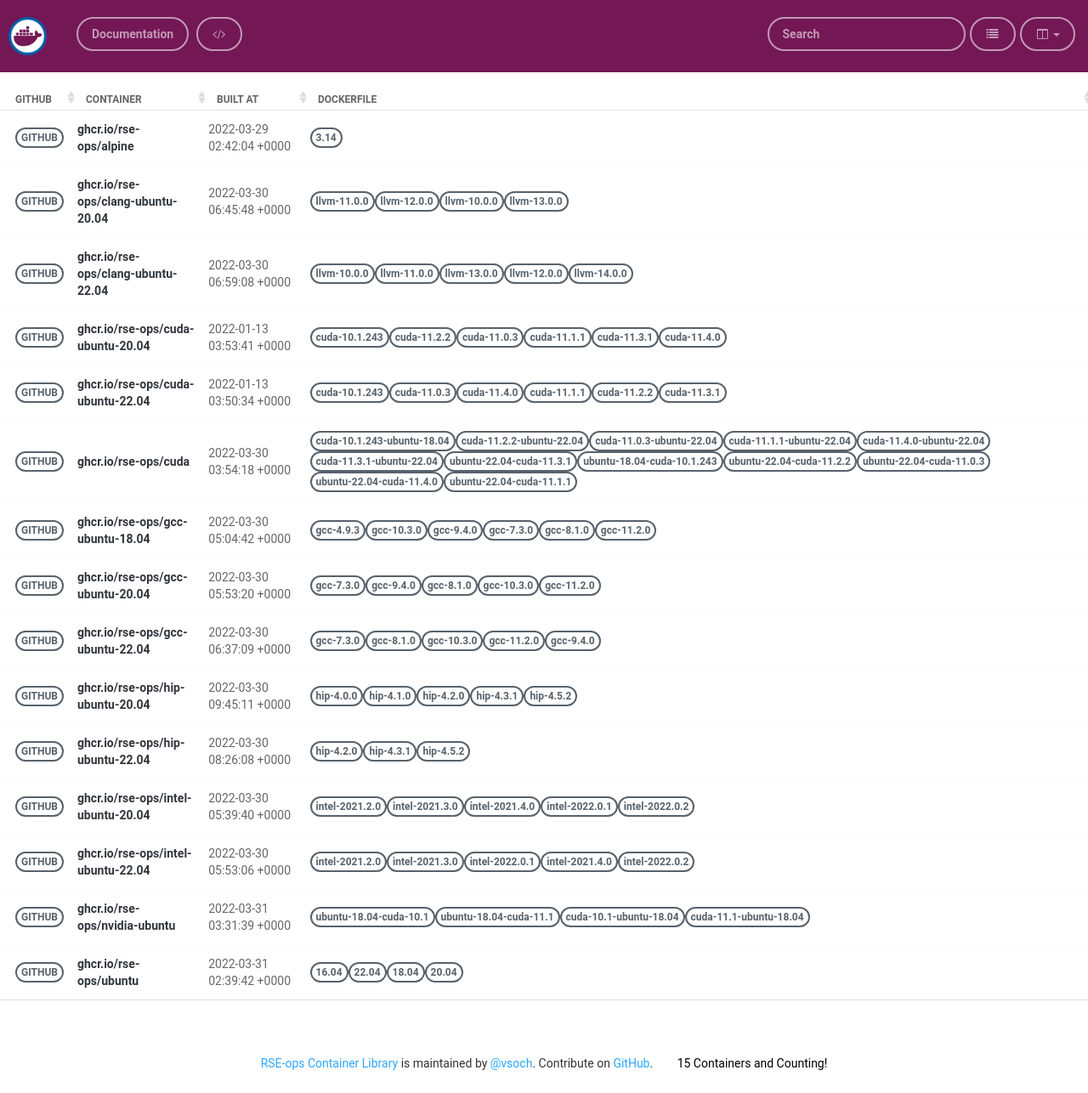
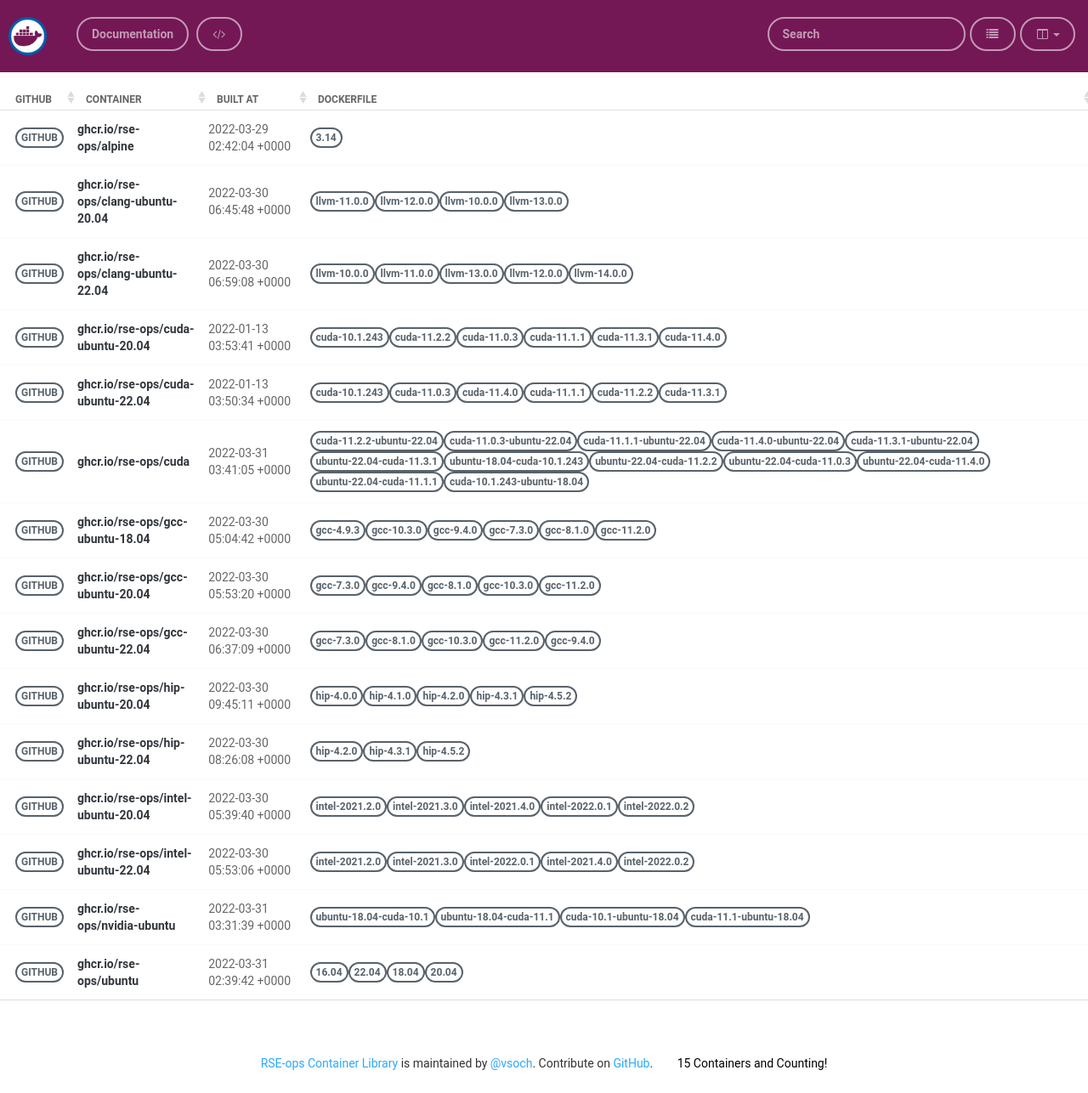
Before and after one commit to rse-ops/docker-images, a Jekyll site: the page built from pages/index.md, in a window 1280 px wide. Shown: the whole page at 85% size. Built offline with Jekyll 4.4.1, drawn with Linux system fonts in a browser that asks for light colours; nearby versions of some CDN libraries.

Commit message:
Automated push to update library 2022-03-31

```diff
--- a/_library/ghcr.io-rse-ops-cuda.md
+++ b/_library/ghcr.io-rse-ops-cuda.md
@@ -1,14 +1,11 @@
 ---
 layout: container
 name: ghcr.io/rse-ops/cuda
-updated_at: 2022-03-30 03:54:18.849110
+updated_at: 2022-03-31 03:41:05.245882
 
 
 container_url: https://github.com/orgs/rse-ops/packages/container/package/cuda
 versions:
- - tag: cuda-10.1.243-ubuntu-18.04
-   dockerfile: https://github.com/rse-ops/docker-images/blob/main/ubuntu/cuda/Dockerfile
-   manifest: https://crane.ggcr.dev/manifest/ghcr.io/rse-ops/cuda:cuda-10.1.243-ubuntu-18.04
  - tag: cuda-11.2.2-ubuntu-22.04
    dockerfile: https://github.com/rse-ops/docker-images/blob/main/ubuntu/cuda/Dockerfile
    manifest: https://crane.ggcr.dev/manifest/ghcr.io/rse-ops/cuda:cuda-11.2.2-ubuntu-22.04
```
Also changed, not shown: other parts of _library/ghcr.io-rse-ops-cuda.md (+3 -0 lines).
